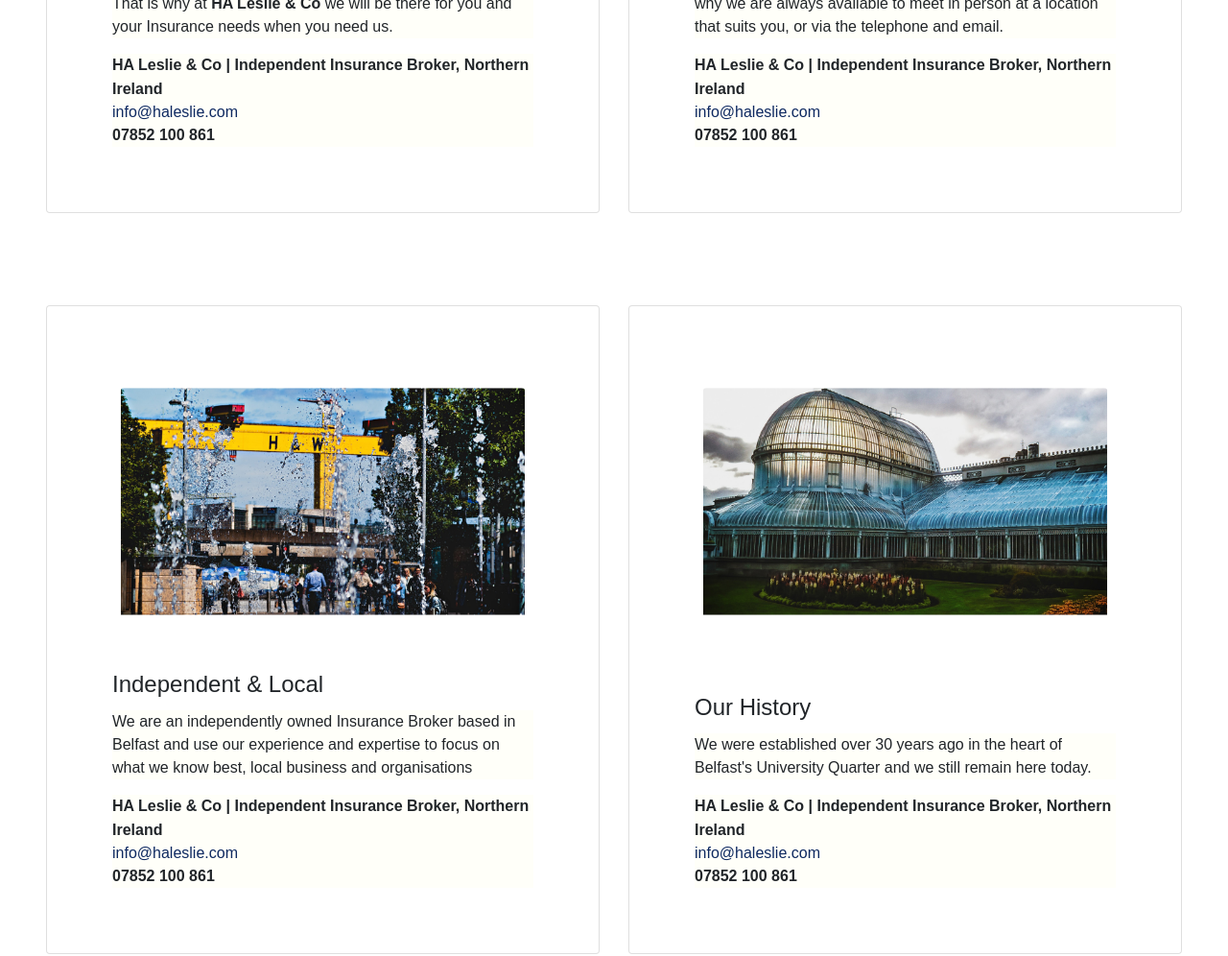
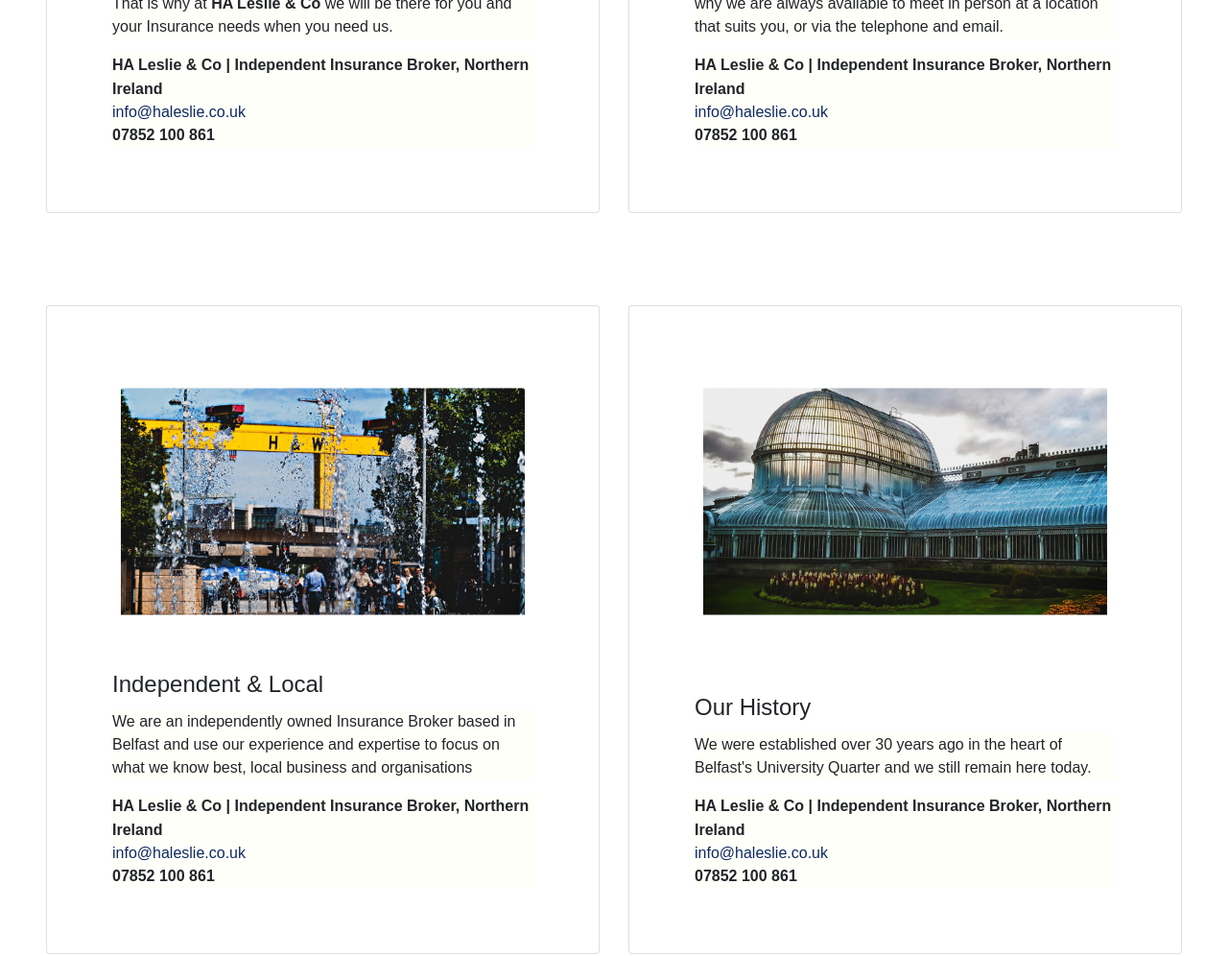
Before and after one commit to theshawe/halelsie, a Jekyll site: the page built from index.html, in a window 1280 px wide and 1400 px high, scrolled down 2112 px. Shown: the part 152-1148 px from the top of the window at 96% size. Built offline with Jekyll 4.4.1, drawn with Linux system fonts in a browser that asks for light colours; nearby versions of some CDN libraries; some web fonts are replaced; library files that are not in the unit come from our copies; some of the changed text lies outside the part shown.

Commit message:
added .co.uk

```diff
--- a/_config.yml
+++ b/_config.yml
@@ -1,7 +1,7 @@
 # Site settings
 title: HA Leslie & Co | Independent Insurance Broker, Northern Ireland
 shortTitle: HA Leslie & Co
-email: info@haleslie.com
+email: info@haleslie.co.uk
 phone: 07852 100 861
 author:
 description: Professional Insurance Broker, members of chartered Insurance Institute, all our advisors are CII Certificate qualified and above.
--- a/_includes/about.html
+++ b/_includes/about.html
@@ -39,7 +39,7 @@
           <p class="card-text">
               <small class="text-muted"></small>
              <strong>{{ site.title }}</strong><br />
-              <a href="">{{ site.email }}</a> <br />
+              <a href="mailto:{{ site.email }}">{{ site.email }}</a> <br />
               <strong>{{ site.phone }}</strong>
             </small>
           </p>
@@ -62,7 +62,7 @@
           <p class="card-text">
               <small class="text-muted"></small>
              <strong>{{ site.title }}</strong><br />
-              <a href="">{{ site.email }}</a> <br />
+              <a href="mailto:{{ site.email }}">{{ site.email }}</a> <br />
               <strong>{{ site.phone }}</strong>
             </small>
           </p>
@@ -93,7 +93,7 @@
             <p class="card-text">
                         <small class="text-muted"></small>
              <strong>{{ site.title }}</strong><br />
-              <a href="">{{ site.email }}</a> <br />
+              <a href="mailto:{{ site.email }}">{{ site.email }}</a> <br />
               <strong>{{ site.phone }}</strong>
             </small>
             </p>
@@ -116,7 +116,7 @@
               <p class="card-text">
                           <small class="text-muted"></small>
                <strong>{{ site.title }}</strong><br />
-                <a href="">{{ site.email }}</a> <br />
+                <a href="mailto:{{ site.email }}">{{ site.email }}</a> <br />
                 <strong>{{ site.phone }}</strong>
               </small>
               </p>
```
Also changed, not shown: 2 other files.
